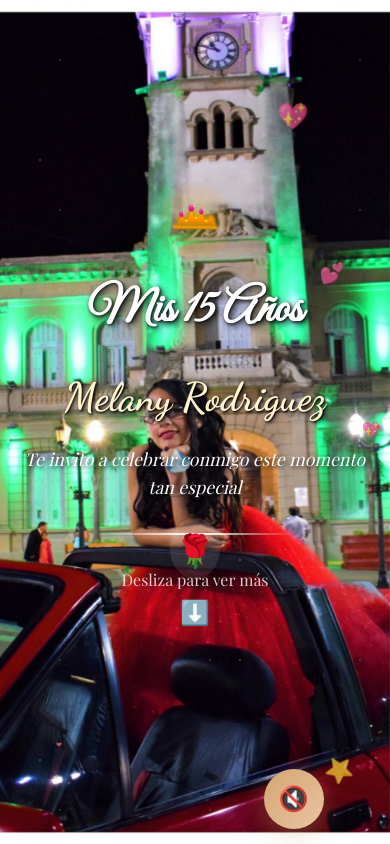
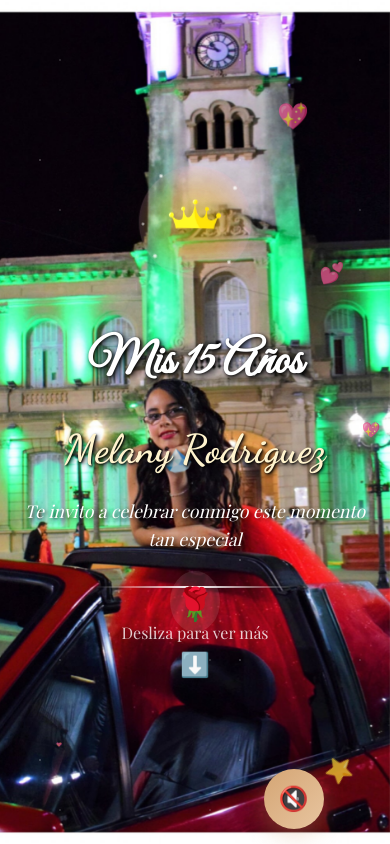
Before and after one commit to InaViviant/Mis_XV_Premium, a plain HTML site: page index.html in a window 390 px wide. Shown: the top 844 px of the page. Drawn offline with nearby package versions, Linux system fonts and the light colour scheme.

Commit message:
cambio corona

```diff
--- a/css/styles.css
+++ b/css/styles.css
@@ -86,19 +86,27 @@ body {
     }
 }
 
-/* Nueva corona SVG */
-.crown-decoration-svg {
+/* Nueva decoración de corona con imagen */
+.crown-decoration {
     position: relative;
     margin-bottom: 2rem;
     display: flex;
     justify-content: center;
     align-items: center;
-}
-
-.crown-svg {
+    height: 160px;
+}
+
+.crown-image {
+    width: 150px;
+    height: 120px;
+    object-fit: contain;
     animation: crown-float 3s ease-in-out infinite;
-    filter: drop-shadow(0 8px 15px rgba(0, 0, 0, 0.3));
+    filter: drop-shadow(0 8px 15px rgba(0, 0, 0, 0.4))
+            drop-shadow(0 0 20px rgba(255, 215, 0, 0.6))
+            brightness(1.1)
+            contrast(1.2);
     z-index: 10;
+    position: relative;
 }
 
 .crown-glow {
@@ -106,11 +114,66 @@ body {
     top: 50%;
     left: 50%;
     transform: translate(-50%, -50%);
-    width: 120px;
-    height: 120px;
-    background: radial-gradient(circle, rgba(255, 223, 0, 0.4) 0%, rgba(255, 165, 0, 0.2) 50%, transparent 70%);
-    animation: glow-pulse 2s ease-in-out infinite alternate;
+    width: 140px;
+    height: 140px;
+    background: radial-gradient(circle, rgba(255, 223, 0, 0.5) 0%, rgba(255, 165, 0, 0.3) 40%, rgba(255, 192, 203, 0.2) 70%, transparent 100%);
+    animation: glow-pulse 2.5s ease-in-out infinite alternate;
     border-radius: 50%;
+}
+
+.crown-sparkles {
+    position: absolute;
+    top: 50%;
+    left: 50%;
+    transform: translate(-50%, -50%);
+    width: 160px;
+    height: 160px;
+    pointer-events: none;
+}
+
+.sparkle {
+    position: absolute;
+    width: 4px;
+    height: 4px;
+    background: radial-gradient(circle, #fff, rgba(255,255,255,0));
+    border-radius: 50%;
+    animation: sparkle-rotate 4s linear infinite;
+}
+
+.sparkle:nth-child(1) {
+    top: 10%;
+    left: 20%;
+    animation-delay: 0s;
+}
+
+.sparkle:nth-child(2) {
+    top: 20%;
+    right: 15%;
+    animation-delay: 0.5s;
+}
+
+.sparkle:nth-child(3) {
+    bottom: 20%;
+    left: 15%;
+    animation-delay: 1s;
+}
+
+.sparkle:nth-child(4) {
+    bottom: 15%;
+    right: 20%;
+    animation-delay: 1.5s;
+}
+
+.sparkle:nth-child(5) {
+    top: 50%;
+    left: 5%;
+    animation-delay: 2s;
+}
+
+.sparkle:nth-child(6) {
+    top: 50%;
+    right: 5%;
+    animation-delay: 2.5s;
 }
 
 @keyframes crown-float {
@@ -130,18 +193,48 @@ body {
 
 @keyframes glow-pulse {
     from {
-        opacity: 0.4;
+        opacity: 0.5;
         transform: translate(-50%, -50%) scale(1);
     }
     to {
-        opacity: 0.8;
-        transform: translate(-50%, -50%) scale(1.1);
-    }
-}
-
-.crown-svg:hover {
+        opacity: 0.9;
+        transform: translate(-50%, -50%) scale(1.15);
+    }
+}
+
+@keyframes sparkle-rotate {
+    0% {
+        opacity: 0;
+        transform: scale(0) rotate(0deg);
+    }
+    25% {
+        opacity: 1;
+        transform: scale(1) rotate(90deg);
+    }
+    50% {
+        opacity: 1;
+        transform: scale(1.2) rotate(180deg);
+    }
+    75% {
+        opacity: 1;
+        transform: scale(1) rotate(270deg);
+    }
+    100% {
+        opacity: 0;
+        transform: scale(0) rotate(360deg);
+    }
+}
+
+.crown-decoration:hover .crown-image {
     animation-duration: 1s;
-    filter: drop-shadow(0 12px 25px rgba(255, 215, 0, 0.5));
+    filter: drop-shadow(0 12px 25px rgba(255, 215, 0, 0.7))
+            drop-shadow(0 0 30px rgba(255, 215, 0, 0.8))
+            brightness(1.3)
+            contrast(1.3);
+}
+
+.crown-decoration:hover .crown-glow {
+    animation-duration: 1s;
 }
 
 .main-title {
@@ -1221,14 +1314,23 @@ body {
         font-size: 1.1rem;
     }
 
-    .crown-svg {
-        width: 60px;
-        height: 40px;
+     .crown-image {
+        width: 120px;
+        height: 96px;
+    }
+
+    .crown-decoration {
+        height: 140px;
     }
 
     .crown-glow {
-        width: 100px;
-        height: 100px;
+        width: 120px;
+        height: 120px;
+    }
+
+    .crown-sparkles {
+        width: 140px;
+        height: 140px;
     }
 
     .countdown-container {
@@ -1332,14 +1434,19 @@ body {
         height: 100%;
     }
 
-    .crown-svg {
-        width: 50px;
-        height: 35px;
+     .crown-image {
+        width: 100px;
+        height: 80px;
     }
 
     .crown-glow {
-        width: 80px;
-        height: 80px;
+        width: 100px;
+        height: 100px;
+    }
+
+    .crown-sparkles {
+        width: 120px;
+        height: 120px;
     }
 
     .countdown-container {
--- a/index.html
+++ b/index.html
@@ -20,55 +20,17 @@
             <div class="heart">💖</div>
         </div>
         <div class="container">
-            <div class="crown-decoration-svg">
+             <div class="crown-decoration">
                 <div class="crown-glow"></div>
-                <svg class="crown-svg" width="80" height="50" viewBox="0 0 80 50">
-                    <defs>
-                        <linearGradient id="goldGradient" x1="0%" y1="0%" x2="0%" y2="100%">
-                            <stop offset="0%" style="stop-color:#FFD700;stop-opacity:1" />
-                            <stop offset="30%" style="stop-color:#FFA500;stop-opacity:1" />
-                            <stop offset="70%" style="stop-color:#FF8C00;stop-opacity:1" />
-                            <stop offset="100%" style="stop-color:#B8860B;stop-opacity:1" />
-                        </linearGradient>
-                        <linearGradient id="gemGradient" x1="0%" y1="0%" x2="0%" y2="100%">
-                            <stop offset="0%" style="stop-color:#FF69B4;stop-opacity:1" />
-                            <stop offset="50%" style="stop-color:#FF1493;stop-opacity:1" />
-                            <stop offset="100%" style="stop-color:#C71585;stop-opacity:1" />
-                        </linearGradient>
-                        <filter id="glow">
-                            <feGaussianBlur stdDeviation="3" result="coloredBlur"/>
-                            <feMerge>
-                                <feMergeNode in="coloredBlur"/>
-                                <feMergeNode in="SourceGraphic"/>
-                            </feMerge>
-                        </filter>
-                    </defs>
-
-                    <!-- Base de la corona -->
-                    <rect x="5" y="42" width="70" height="6" fill="url(#goldGradient)" stroke="#B8860B" stroke-width="1" rx="3"/>
-
-                    <!-- Picos de la corona -->
-                    <path d="M10 42 L18 25 L26 35 L34 15 L42 30 L50 20 L58 35 L66 25 L74 42 Z"
-                          fill="url(#goldGradient)"
-                          stroke="#B8860B"
-                          stroke-width="1.5"
-                          filter="url(#glow)"/>
-
-                    <!-- Gemas en los picos -->
-                    <ellipse cx="18" cy="25" rx="3" ry="4" fill="url(#gemGradient)" stroke="#8B008B" stroke-width="0.5"/>
-                    <ellipse cx="34" cy="15" rx="4" ry="5" fill="url(#gemGradient)" stroke="#8B008B" stroke-width="0.5"/>
-                    <ellipse cx="50" cy="20" rx="3" ry="4" fill="url(#gemGradient)" stroke="#8B008B" stroke-width="0.5"/>
-
-                    <!-- Detalles decorativos -->
-                    <circle cx="26" cy="35" r="2" fill="#FFD700"/>
-                    <circle cx="42" cy="30" r="2" fill="#FFD700"/>
-                    <circle cx="58" cy="35" r="2" fill="#FFD700"/>
-
-                    <!-- Brillitos -->
-                    <circle cx="22" cy="22" r="1" fill="#FFFFFF" opacity="0.8"/>
-                    <circle cx="38" cy="12" r="1" fill="#FFFFFF" opacity="0.8"/>
-                    <circle cx="54" cy="17" r="1" fill="#FFFFFF" opacity="0.8"/>
-                </svg>
+                <div class="crown-sparkles">
+                    <div class="sparkle"></div>
+                    <div class="sparkle"></div>
+                    <div class="sparkle"></div>
+                    <div class="sparkle"></div>
+                    <div class="sparkle"></div>
+                    <div class="sparkle"></div>
+                </div>
+                <img src="assets/corona.png" alt="Corona de Princesa" class="crown-image">
             </div>
             <h1 class="main-title">Mis   15   Años</h1>
             <h2 class="name">Melany Rodriguez</h2>
```
Also changed, not shown: assets/corona.png (added).
